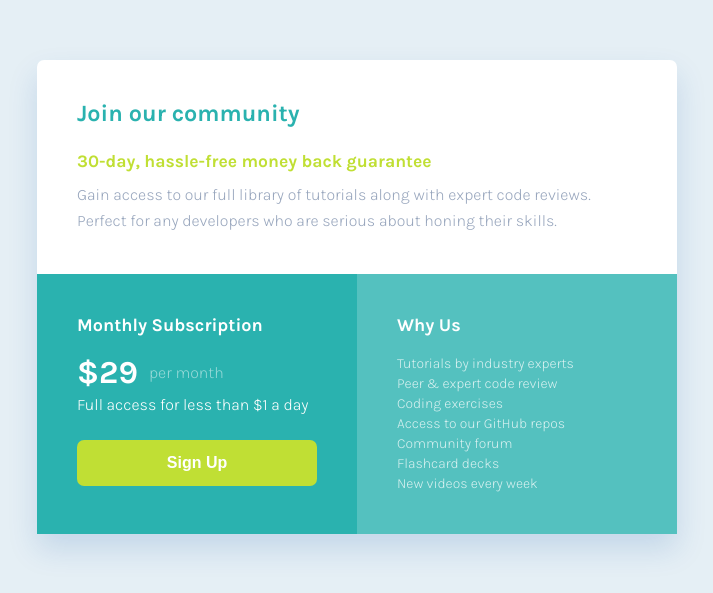
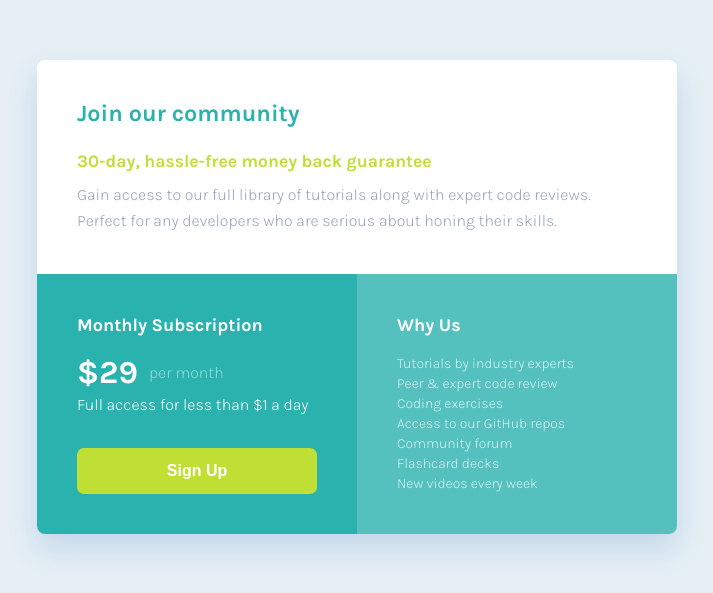
Before and after one commit to oanh-hth/FMS-Single-Price-Component, a plain HTML site: page index.html in a window 1280 px wide. Shown: the part 103-696 px from the top of the page, without its empty margins (283-996 px from the left). Drawn offline with Linux system fonts and the light colour scheme.

Commit message:
modify position of sign-up button

```diff
--- a/style.css
+++ b/style.css
@@ -68,8 +68,7 @@ h2 + p {
     background-color: var(--color-white-100);
     width: min(100vw - 4rem, 40rem);
     margin-block: 4.5rem 3.875rem;
-    border-top-left-radius: 7px;
-    border-top-right-radius: 7px;
+    border-radius: 8px;
     overflow: hidden;
     box-shadow: 0px 15px 30px 0px rgba(0, 81, 171, 0.15);
 }
@@ -91,6 +90,8 @@ h2 + p {
     background-color: var(--color-cyan);
     color: var(--color-white-100);
     grid-area: two;
+    display: flex;
+    flex-direction: column;
 }
 
 .cta h3+p {
@@ -99,9 +100,9 @@ h2 + p {
     margin-bottom: 0.25rem;
 }
 
-.cta h3+p+p {
-    margin-bottom: 1.62rem;
-}
+/* .cta h3+p+p {
+    margin-bottom: 1.5rem;
+} */
 
 .cta span:first-child {
     font-weight: 700;
@@ -124,6 +125,7 @@ button {
     color: var(--color-white-100);
     font-weight: 700;
     font-size: 1rem;
+    margin-top: auto;
 }
 
 button:hover,
```
